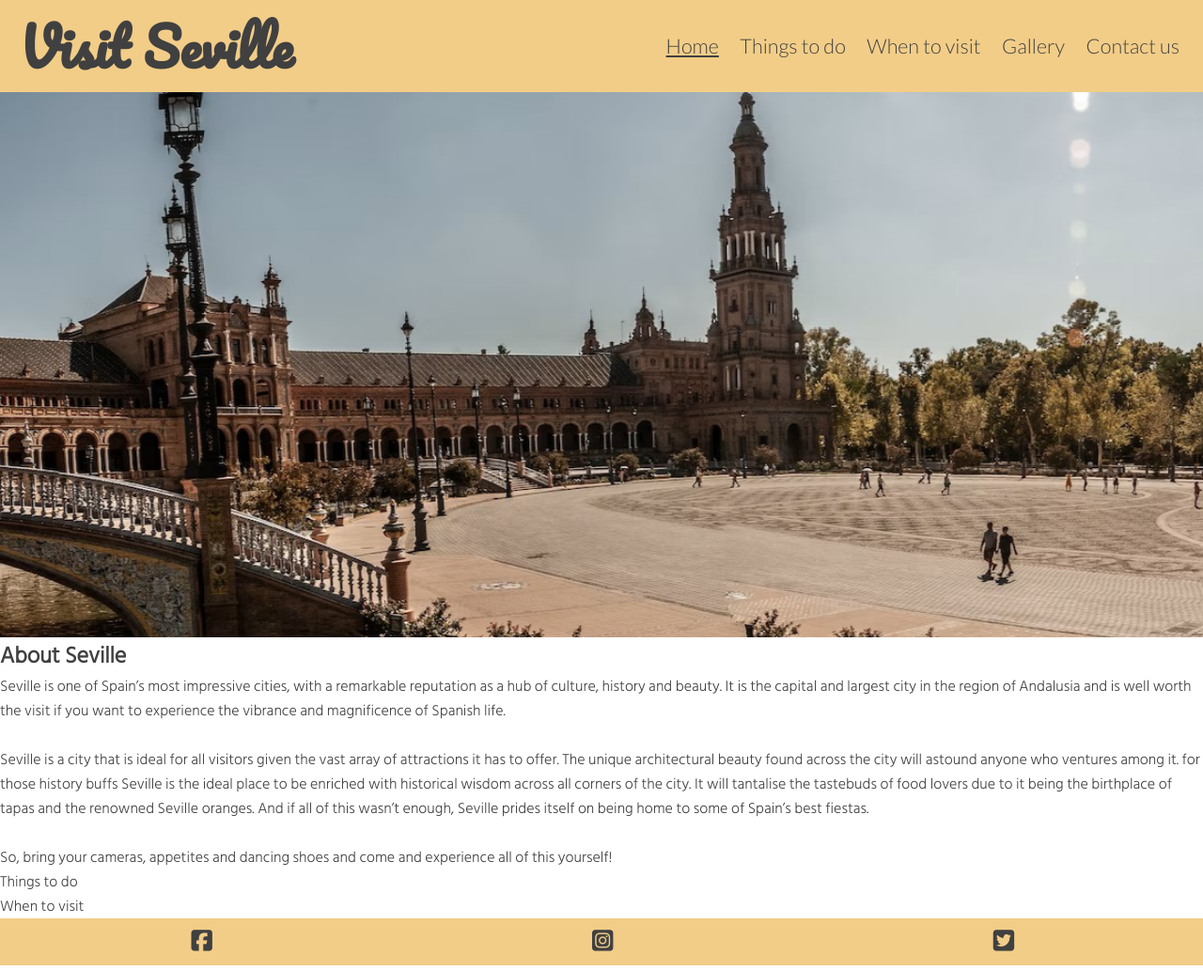
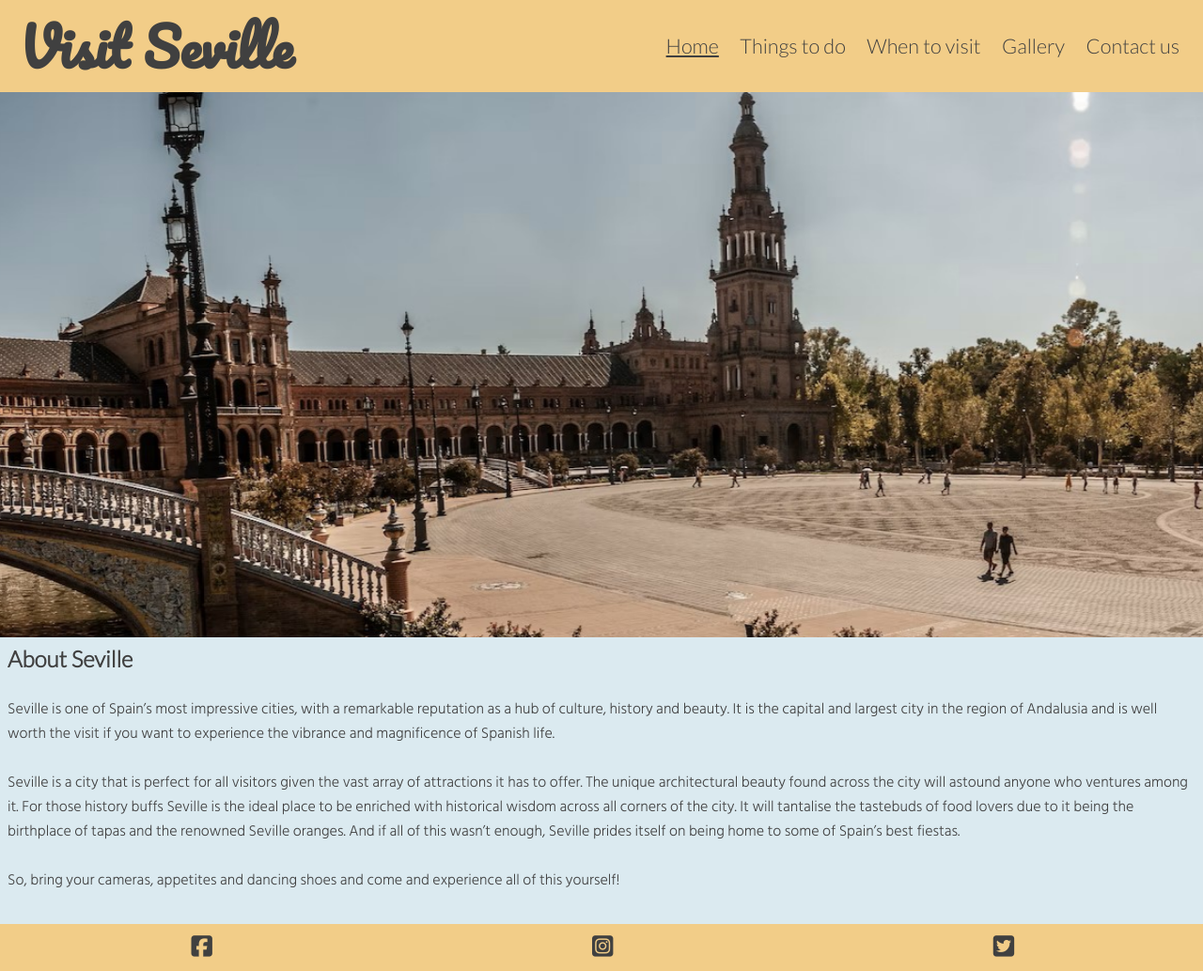
Before and after one commit to s-batish/visit-seville, a plain HTML site: page index.html in a window 1280 px wide. Shown: the whole page at 94% size. Drawn offline with Linux system fonts and the light colour scheme.

Commit message:
Add initial styling to About Seville section

```diff
--- a/assets/css/style.css
+++ b/assets/css/style.css
@@ -109,6 +109,16 @@ animation-fill-mode: forwards;
     }
 }
 
+/* about seville section */
+h2 {
+    font-family: Lato, sans-serif;
+}
+
+#about-seville {
+    background-color: #dbeaf0;
+    padding: 1vh;
+}
+
 /* footer */
 
 footer {
--- a/index.html
+++ b/index.html
@@ -45,8 +45,9 @@
     <section id="hero-outer">
         <div id="hero-image"></div>
     </section>
-    <section>
+    <section id="about-seville">
         <h2>About Seville</h2>
+        <br>
         <p>
             Seville is one of Spain’s most impressive cities, with a remarkable reputation as a hub of culture, history and beauty.
             It is the capital and largest city in the region of Andalusia and is well worth the visit if you want to experience the
@@ -54,22 +55,17 @@
         </p>
         <br>
         <p>
-            Seville is a city that is ideal for all visitors given the vast array of attractions it has to offer. The unique architectural
-            beauty found across the city will astound anyone who ventures among it. for those history buffs Seville is the ideal place to
+            Seville is a city that is perfect for all visitors given the vast array of attractions it has to offer. The unique architectural
+            beauty found across the city will astound anyone who ventures among it. For those history buffs Seville is the ideal place to
             be enriched with historical wisdom across all corners of the city. It will tantalise the tastebuds of food lovers due to it being
-             the birthplace of tapas and the renowned Seville oranges. And if all of this wasn’t enough, Seville prides itself on being home
-             to some of Spain’s best fiestas.
+            the birthplace of tapas and the renowned Seville oranges. And if all of this wasn’t enough, Seville prides itself on being home
+            to some of Spain’s best fiestas.
         </p>
         <br>
         <p>
              So, bring your cameras, appetites and dancing shoes and come and experience all of this yourself!
         </p>
-    </section>
-    <section>
-        Things to do
-    </section>
-    <section>
-        When to visit
+        <br>
     </section>
     <footer>
         <ul class="social-media">
```
